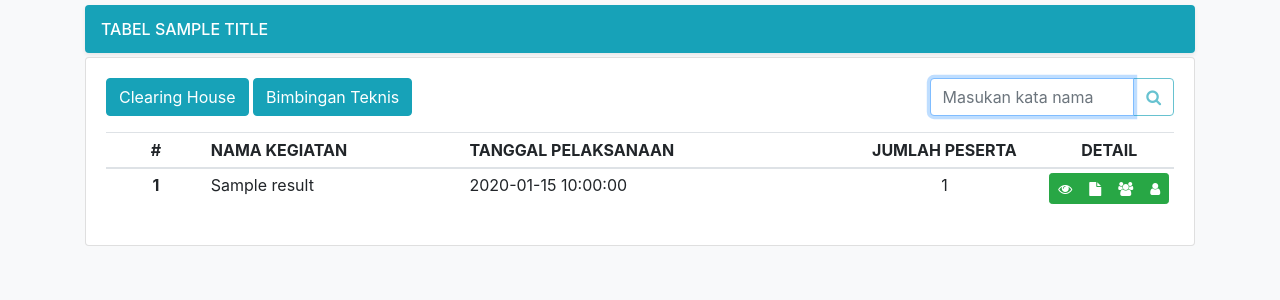
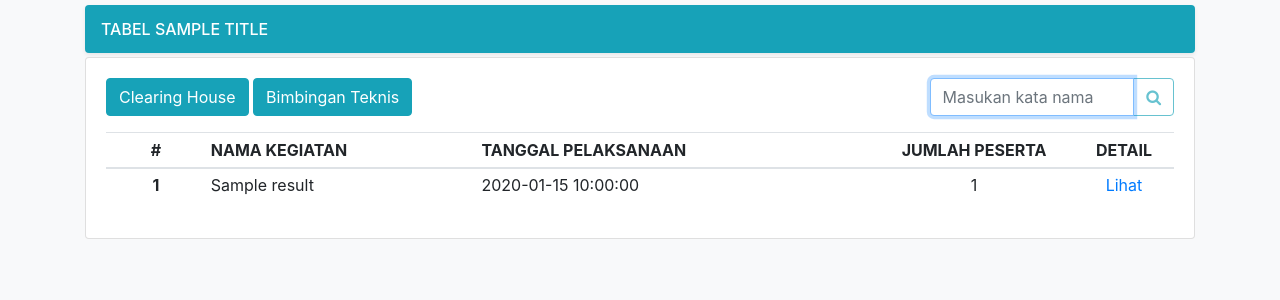
Before and after one commit to syahrulramadhan/spp, a CodeIgniter 4 app: the page made by app/Views/Kegiatan/index.php in a window 1280 px wide. Shown: the part 158-458 px from the top of the page. Run offline with PHP 8.4 and a stand-in for CodeIgniter, Linux system fonts and the light colour scheme; the template is opened without the code that fills it: most values are stand-ins (such as "Sample title", 1, 10 or a date in 2020); data that the repository does not hold is empty; some libraries are stand-ins or nearby versions.

Commit message:
membuat satu aksi pada daftar layanan dan paket

```diff
--- a/app/Views/Kegiatan/index.php
+++ b/app/Views/Kegiatan/index.php
@@ -65,6 +65,10 @@
                                     <td><?= $rows['tanggal_pelaksanaan']; ?></td>
                                     <td class="text-center"><?= ($rows['jumlah_pelayanan']) ? $rows['jumlah_pelayanan'] : 0; ?></td>
                                     <td class="text-center">
+                                        <a href="<?= base_url('kegiatan/' . $rows['id']); ?>" class="text-decoration-none">
+                                           Lihat
+                                        </a>
+                                        <?php /*
                                         <div class="btn-group">
                                             <a href="<?= base_url('kegiatan/' . $rows['id']); ?>" class="btn btn-sm btn-success">
                                                 <i class="fa fa-eye"></i>
@@ -79,7 +83,6 @@
                                                 <i class="fa fa-user"></i>
                                             </a>
                                         </div>
-                                        <?php /*
                                         <div class="btn-group" role="group">
                                             <button id="btnGroupDrop1" type="button" class="btn btn-primary dropdown-toggle" data-toggle="dropdown" aria-haspopup="true" aria-expanded="false">
                                             Pilih
@@ -103,7 +106,6 @@
                                             </div>
                                         </div>
                                         */ ?>
-                                        <!--<a class="text-decoration-none" href="kegiatan/<?= $rows['id']; ?>">Lihat</a>-->
                                     </td>
                                 </tr>
                             <?php endforeach;
--- a/app/Views/Pelayanan/index.php
+++ b/app/Views/Pelayanan/index.php
@@ -81,6 +81,10 @@
                                 <td class="text-right"><?= $paket_nama; ?></td>
                                 <td class="text-center"><?= $jenis_advokasi_nama; ?></td>
                                 <td class="text-center">
+                                    <a href="<?= base_url('pelayanan/' . $rows['id']); ?>" class="text-decoration-none">
+                                        Lihat
+                                    </a>
+                                    <?php /*
                                     <div class="btn-group">
                                         <a href="<?= base_url('pelayanan/' . $rows['id']); ?>" class="btn btn-sm btn-success">
                                             <i class="fa fa-eye"></i>
@@ -90,7 +94,6 @@
                                             <i class="fa fa-edit"></i>
                                         </a>
                                         <?php } ?>
-                                        <?php /* if(in_array($rows['jenis_advokasi_id'], array(1,3,5))){ */ ?>
                                         <?php if(in_array($rows['jenis_advokasi_id'], array(1,2,3,4,5,6,7))){ ?>
                                         <a href="<?= base_url('pelayanan/' . $rows['id'] . '/file'); ?>" class="btn btn-sm btn-success">
                                             <i class="fa fa-file"></i>
@@ -106,6 +109,7 @@
                                             <i class="fa fa-user"></i>
                                         </a>
                                         <?php } ?>
+                                        */ ?>
                                     </div>
                                 </td>
                             </tr>
```
